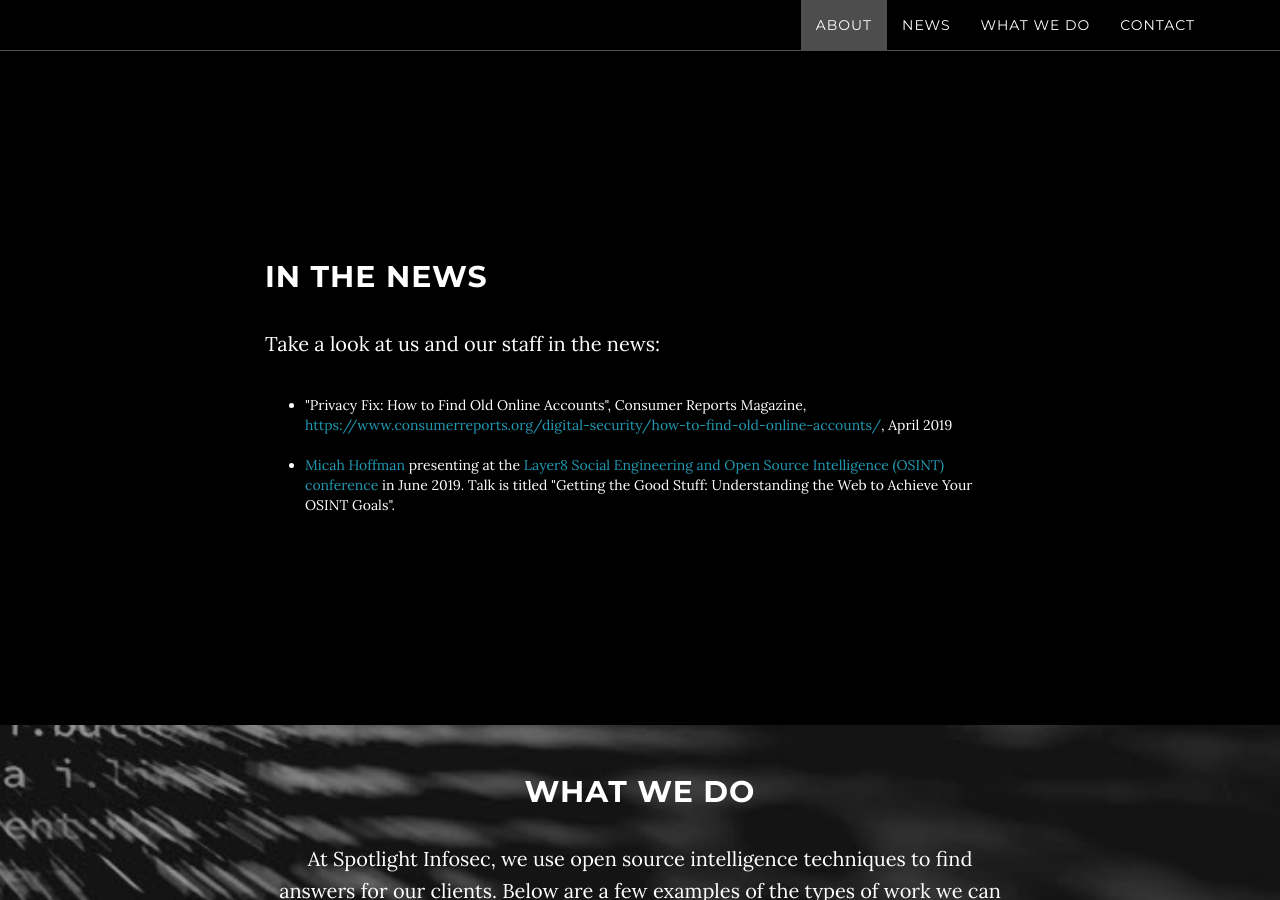
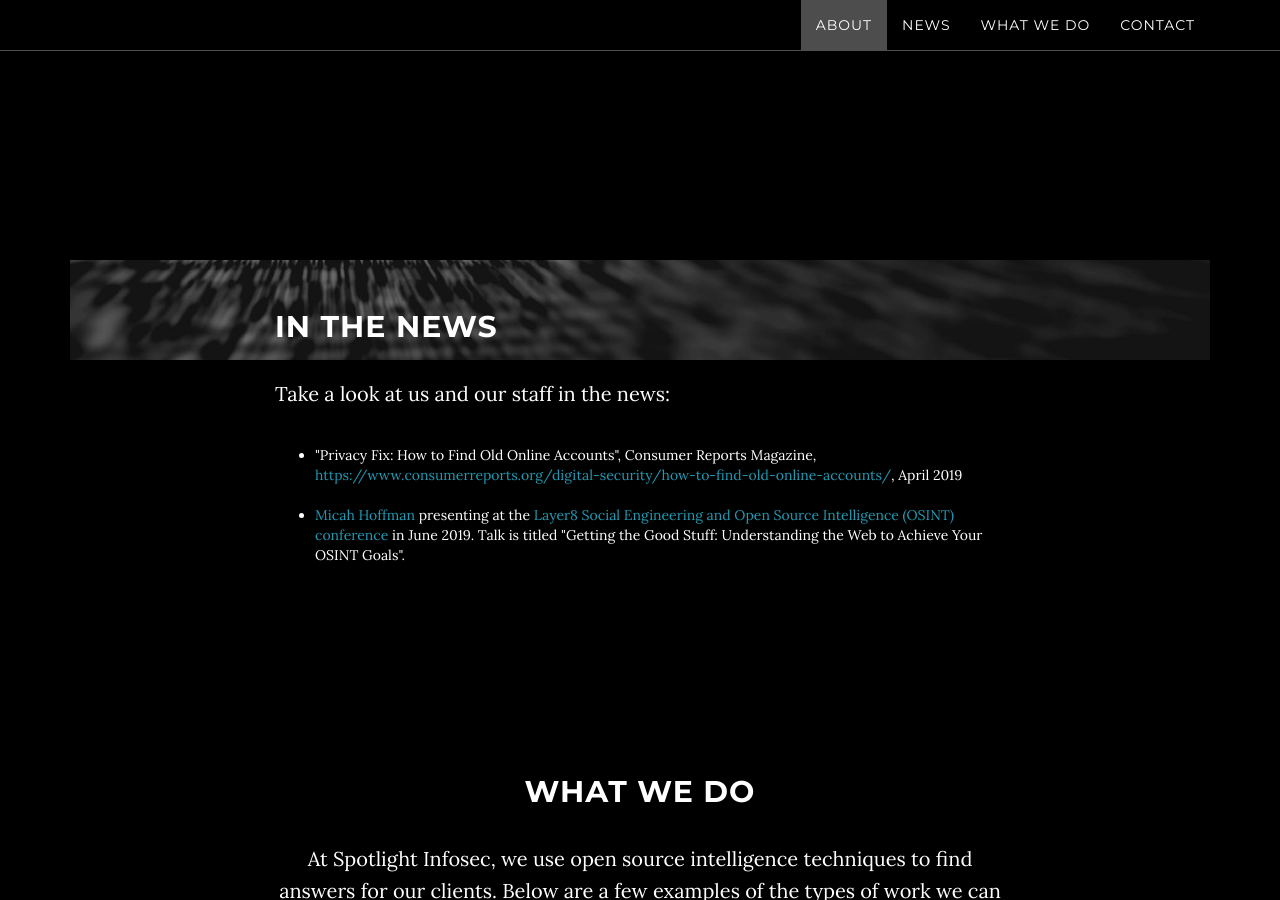
Before and after one commit to spotlightinfosec/spotlightinfosec.github.io, a Jekyll site: the page built from index.html, in a window 1280 px wide and 900 px high, scrolled down 1629 px. Built offline with Jekyll 4.4.1, drawn with Linux system fonts in a browser that asks for light colours.

Commit message:
fixing background

```diff
--- a/_includes/contact.html
+++ b/_includes/contact.html
@@ -1,6 +1,6 @@
     <!-- Contact Section -->
     <section id="contact" class="container content-section">
-        <div class="row">
+        <div class="background-section">
             <div class="col-lg-8 col-lg-offset-2">
                 <h2>Contact Us</h2>
                 <p>Email: <a href="mailto:info@spotlight-infosec.com?subject=Information Request">info@spotlight-infosec.com</a><br>
--- a/_includes/css/grayscale.css
+++ b/_includes/css/grayscale.css
@@ -252,7 +252,7 @@ a:focus {
     padding-top: 100px;
 }
 
-.whatwedo-section {
+.background-section {
     width: 100%;
     padding: 50px 0;
     color: #fff;
--- a/_includes/news.html
+++ b/_includes/news.html
@@ -1,6 +1,6 @@
     <!-- News Section -->
     <section id="news" class="container content-section">
-        <div class="row">
+        <div class="background-section">
             <div class="col-lg-8 col-lg-offset-2">
                 <h2>In the News</h2>
                 <p>Take a look at us and our staff in the news:</p>
--- a/_includes/whatwedo.html
+++ b/_includes/whatwedo.html
@@ -1,6 +1,6 @@
     <!-- WhatWeDo Section -->
     <section id="whatwedo" class="content-section text-center">
-        <div class="whatwedo-section">
+        <div class="row">
             <div class="container">
                 <div class="col-lg-8 col-lg-offset-2">
                     <h2>What We Do</h2>
```
